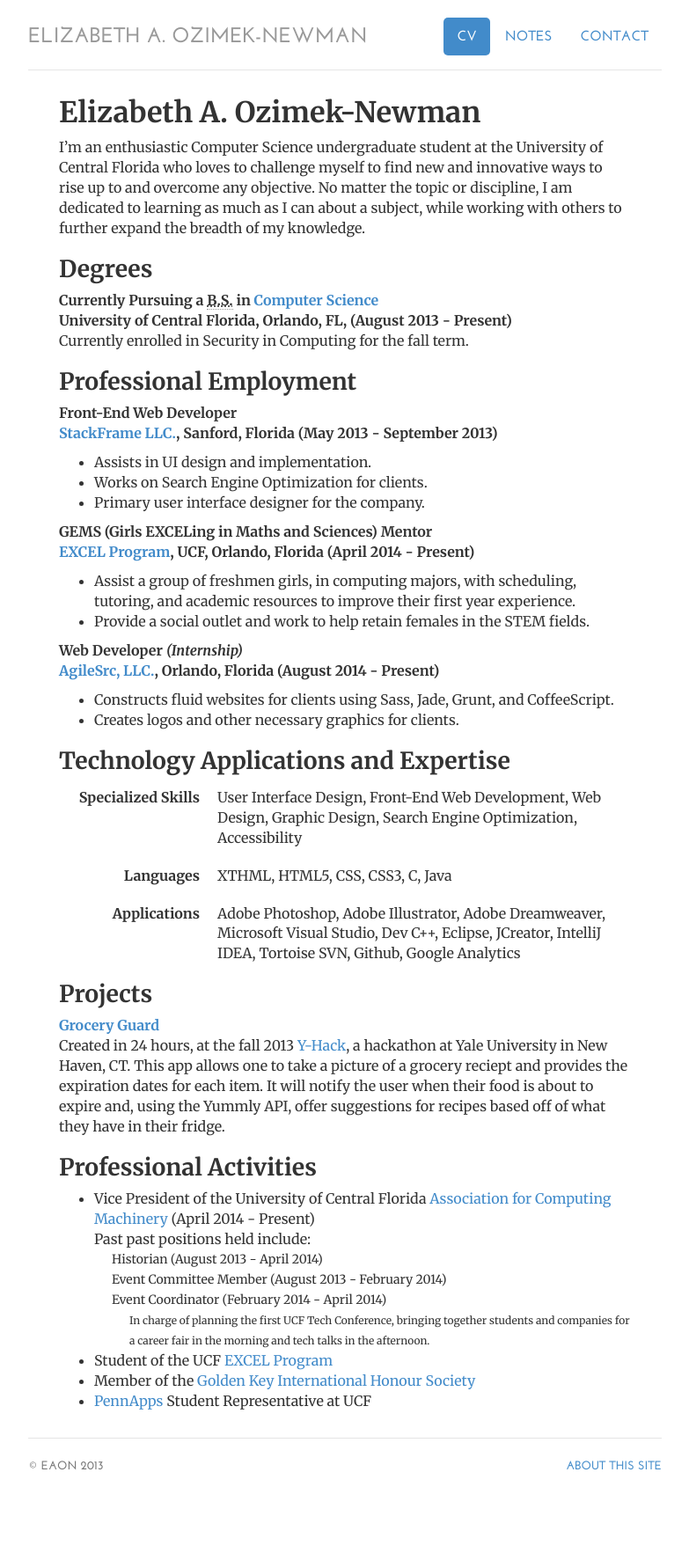
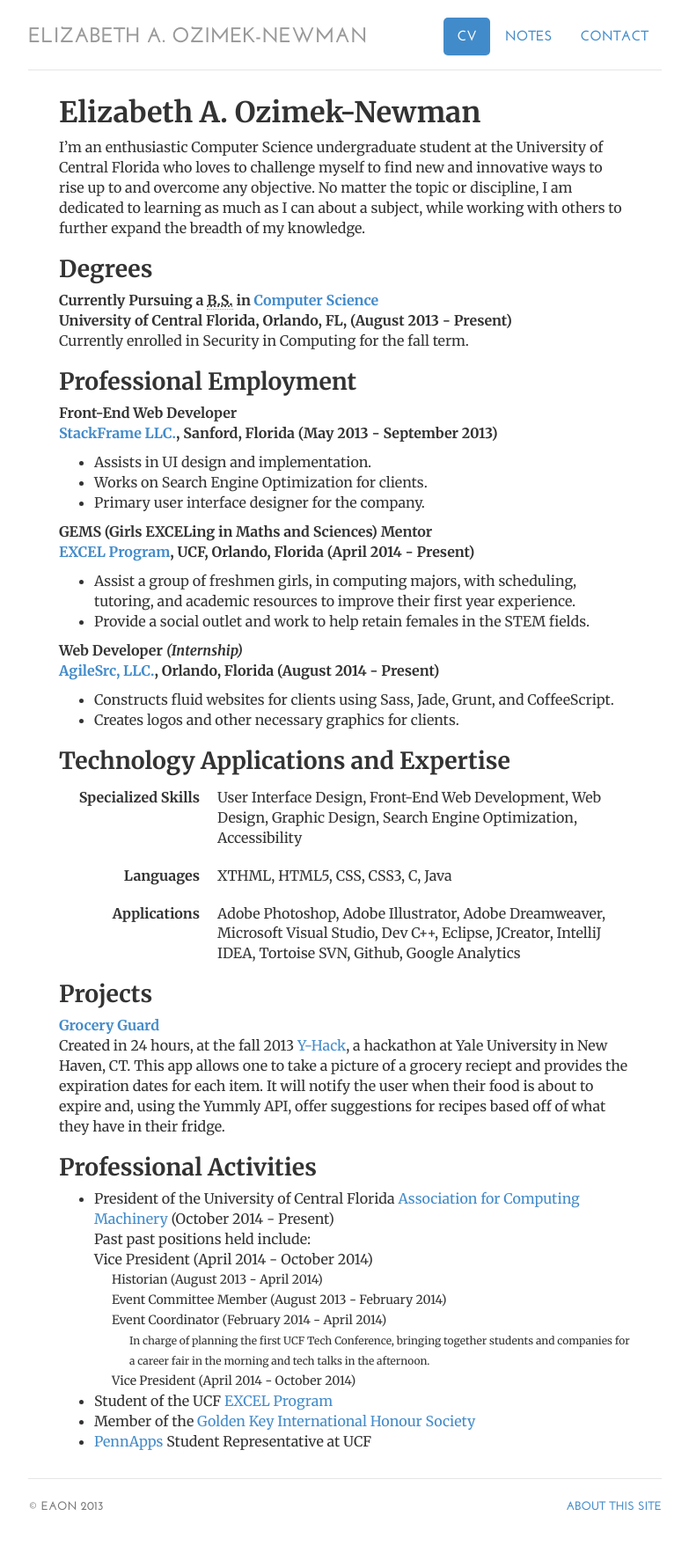
Before and after one commit to vitamessor/vitamessor.github.io, a Jekyll site: the page built from cv/index.html, in a window 1280 px wide. Shown: the whole page at 88% size, without its empty margins (248-1031 px from the left). Built offline with Jekyll 4.4.1, drawn with Linux system fonts in a browser that asks for light colours; before the commit the page ends 1727 px from its top, so only the background shows below that.

Commit message:
Added Presidency

```diff
--- a/cv/index.html
+++ b/cv/index.html
@@ -58,12 +58,15 @@
 
 				<h2>Professional Activities</h2>
 				<ul>
-				<li>Vice President of the University of Central Florida <a href="http://www.cs.ucf.edu/~acm/" target="_blank">Association for Computing Machinery</a> (April 2014 - Present)<br />
+				<li>President of the University of Central Florida <a href="http://www.cs.ucf.edu/~acm/" target="_blank">Association for Computing Machinery</a> (October 2014 - Present)<br />
 					<div class="indent-med">Past past positions held include:<br />
+						Vice President (April 2014 - October 2014)<br/>
 						<div class="indent_medium">Historian (August 2013 - April 2014)<br />
 						Event Committee Member (August 2013 - February 2014)<br />
 						Event Coordinator (February 2014 - April 2014)<br/>
-							<div class="indent_small">In charge of planning the first UCF Tech Conference, bringing together students and companies for a career fair in the morning and tech talks in the afternoon. </div></div></div>
+							<div class="indent_small">In charge of planning the first UCF Tech Conference, bringing together students and companies for a career fair in the morning and tech talks in the afternoon. </div>
+						Vice President (April 2014 - October 2014)<br/>
+						</div></div>
 						</li>
 				<li>Student of the UCF <a href="https://excel.ucf.edu/" target="_blank">EXCEL Program</a></li>
 				<li>Member of the <a href="https://www.goldenkey.org/" target="_blank">Golden Key International Honour Society</a></li>
```
